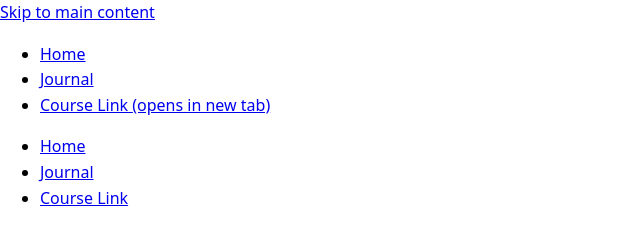
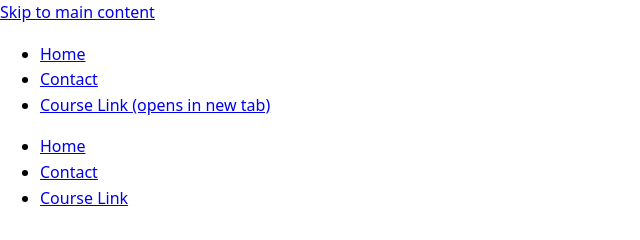
Before and after one commit to MLEU-Liu/mleu-liu.github.io, a plain HTML site: page index.html in a window 1280 px wide. Shown: the top 240 px of the page, 0-640 px from the left. Drawn offline with Linux system fonts and the light colour scheme.

Commit message:
Update index.html

```diff
--- a/index.html
+++ b/index.html
@@ -13,7 +13,7 @@
 <nav aria-label="Primary">
   <ul>
     <li><a href="/">Home</a></li>
-    <li><a href="/journal.html">Journal</a></li>
+    <li><a href="/contact.html">Contact</a></li>
     <li>
       <a href="https://EXTERNAL-URL" target="_blank" rel="noopener noreferrer">
         Course Link
@@ -27,7 +27,7 @@
   <nav>
     <ul>
       <li><a href="/">Home</a></li>
-      <li><a href="/journal.html">Journal</a></li>
+      <li><a href="/contact.html">Contact</a></li>
       <li><a href="https://example.com" target="_blank" rel="noopener noreferrer">Course Link</a></li>
     </ul>
   </nav>
```
